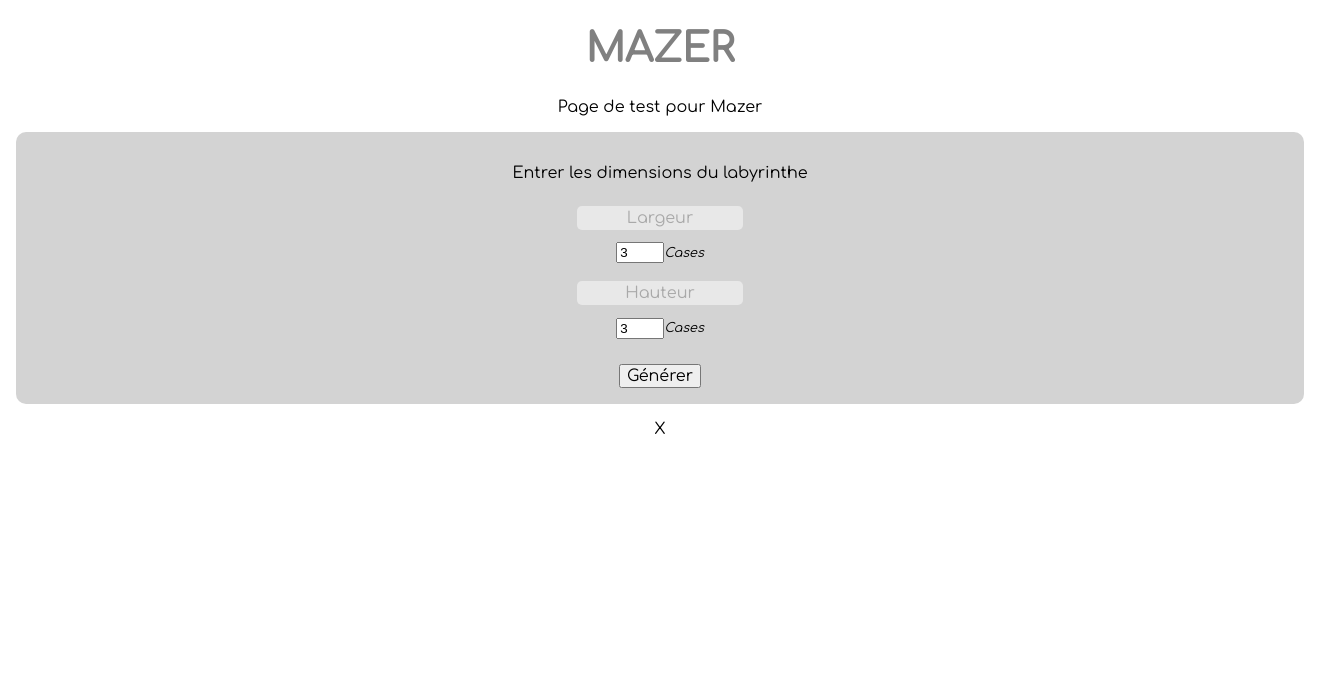
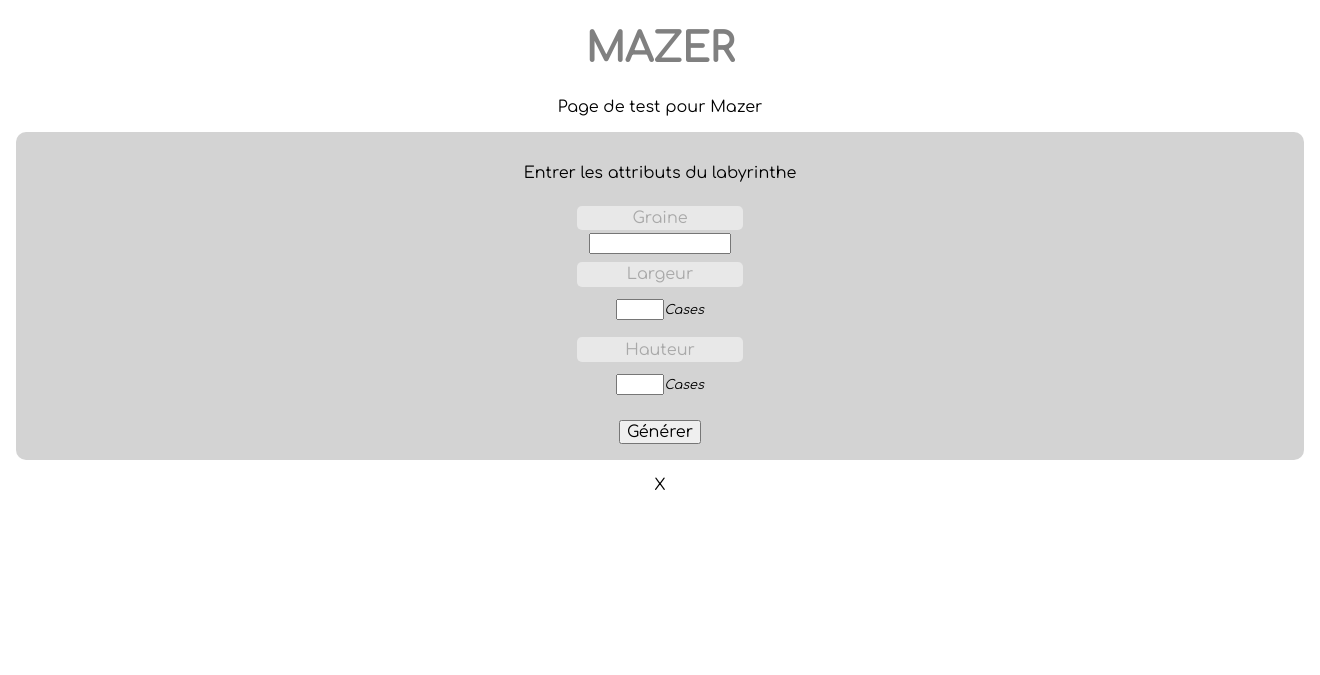
Before and after one commit to gaillard-germain/Mazer, a Python web app: template templates/index.html in a window 1320 px wide; the page is wider, and only the part inside the window is pictured. Shown: the top 675 px of that part. Run offline with Jinja, Linux system fonts and the light colour scheme; the template is opened without the code that fills it, so the values that code supplies are empty.

Commit message:
Added seed handling

```diff
--- a/maze.py
+++ b/maze.py
@@ -9,13 +9,14 @@
 
 class Maze:
     """A ramdomly generated maze"""
-    def __init__(self, width, height, maze):
+    def __init__(self, width, height, maze, seed):
         self.width = width
         self.height = height
         self.square_x = width
         self.square_y = height
         self.square_size = 1
         self.maze = maze
+        self.seed = seed
 
     def set_square(self, size):
         """Change the size of the squares, so the coords in the dict"""
--- a/mazer.py
+++ b/mazer.py
@@ -87,10 +87,12 @@
         else:
             return number
 
-    def gen(self, width, height):
+    def gen(self, width, height, seed = None):
         """Generate the maze"""
         width = self.check_odd(width)
         height = self.check_odd(height)
+        if seed:
+            random.seed(seed)
         for y in range(height):
             for x in range(width):
                 self.maze[(x, y)] = 0
@@ -119,4 +121,4 @@
         self.maze[end] = 'e'
         maze = self.maze.copy()
         self.maze.clear()
-        return Maze(width, height, maze)
+        return Maze(width, height, maze, seed)
--- a/static/css/style.css
+++ b/static/css/style.css
@@ -29,6 +29,10 @@
   width: 10em;
   border-radius: 5px;
   background-color: #e8e8e8;
+}
+
+#seed_input {
+  width: 10em;
 }
 
 .entry {
--- a/templates/index.html
+++ b/templates/index.html
@@ -13,20 +13,25 @@
     <h1>MAZER</h1>
     <p>Page de test pour Mazer</p>
     <form action="" method="get">
-      <p>Entrer les dimensions du labyrinthe</p>
+      <p>Entrer les attributs du labyrinthe</p>
+      <label for="seed">Graine</label>
+      <input id="seed_input" type="text" name="seed" value="{{ maze.seed }}"/>
       <label for="width">Largeur</label>
       <div class="entry">
-        <input type="number" name="width" value="3" min="3" max="180" step="2" required/>
+        <input type="number" name="width" value="{{ maze.square_x }}" min="3" max="180" step="2" required/>
         <p>Cases</p>
       </div>
       <label for="height">Hauteur</label>
       <div class="entry">
-        <input type="number" name="height" value="3" min="3" max="90" step="2" required/>
+        <input type="number" name="height" value="{{ maze.square_y }}" min="3" max="90" step="2" required/>
         <p>Cases</p>
       </div>
       <input id="button" type="submit" value="Générer" />
     </form>
     <p>{{ maze.square_x }} X {{ maze.square_y }}</p>
+    {% if seed %}
+      <p>Graine = {{ maze.seed }}</p>
+    {% endif %}
     <svg id="maze" width="{{ maze.width }}" height="{{ maze.height }}">
       {% for coord, value in maze.maze.items() %}
         {% if value == 'w' %}
```
Also changed, not shown: test_flask.py (+4 -3 lines).
